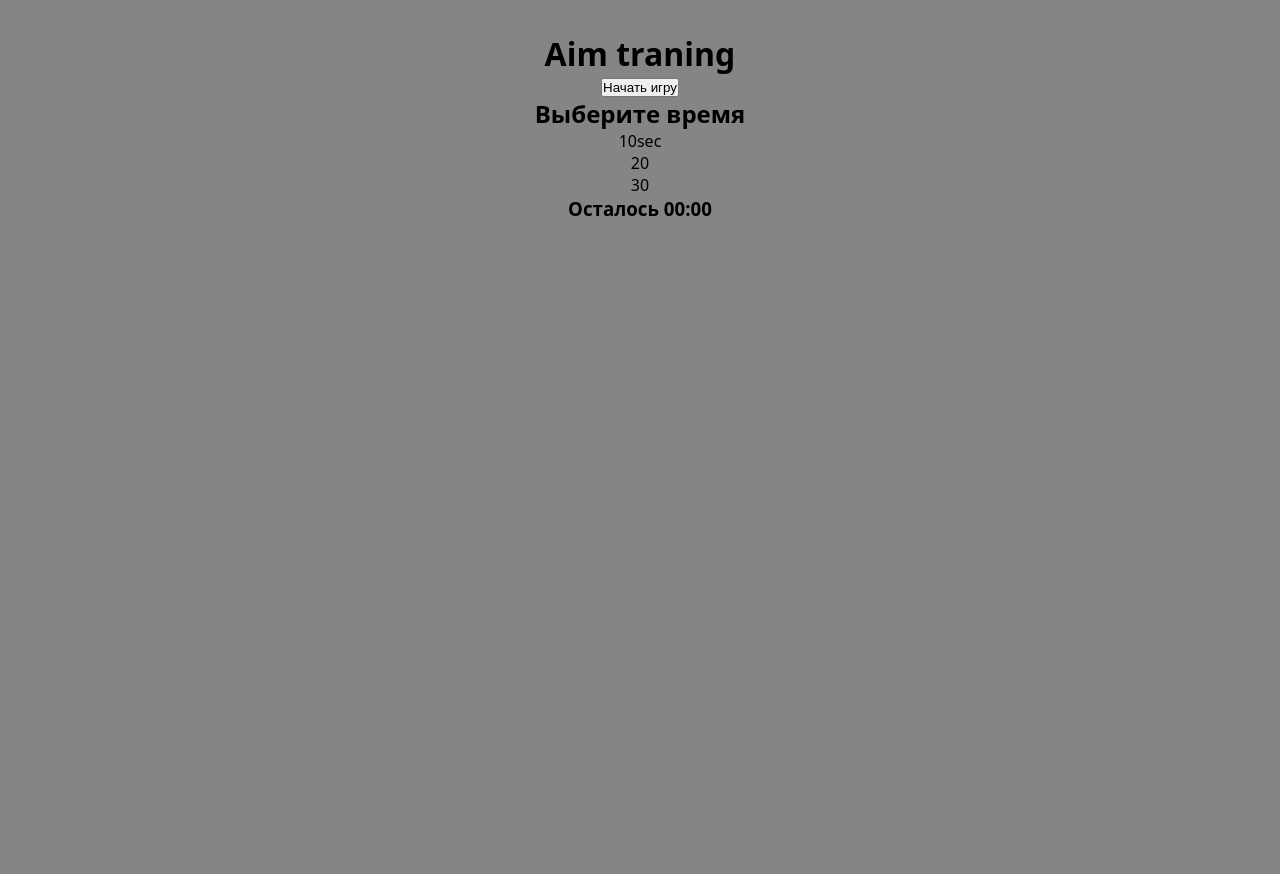
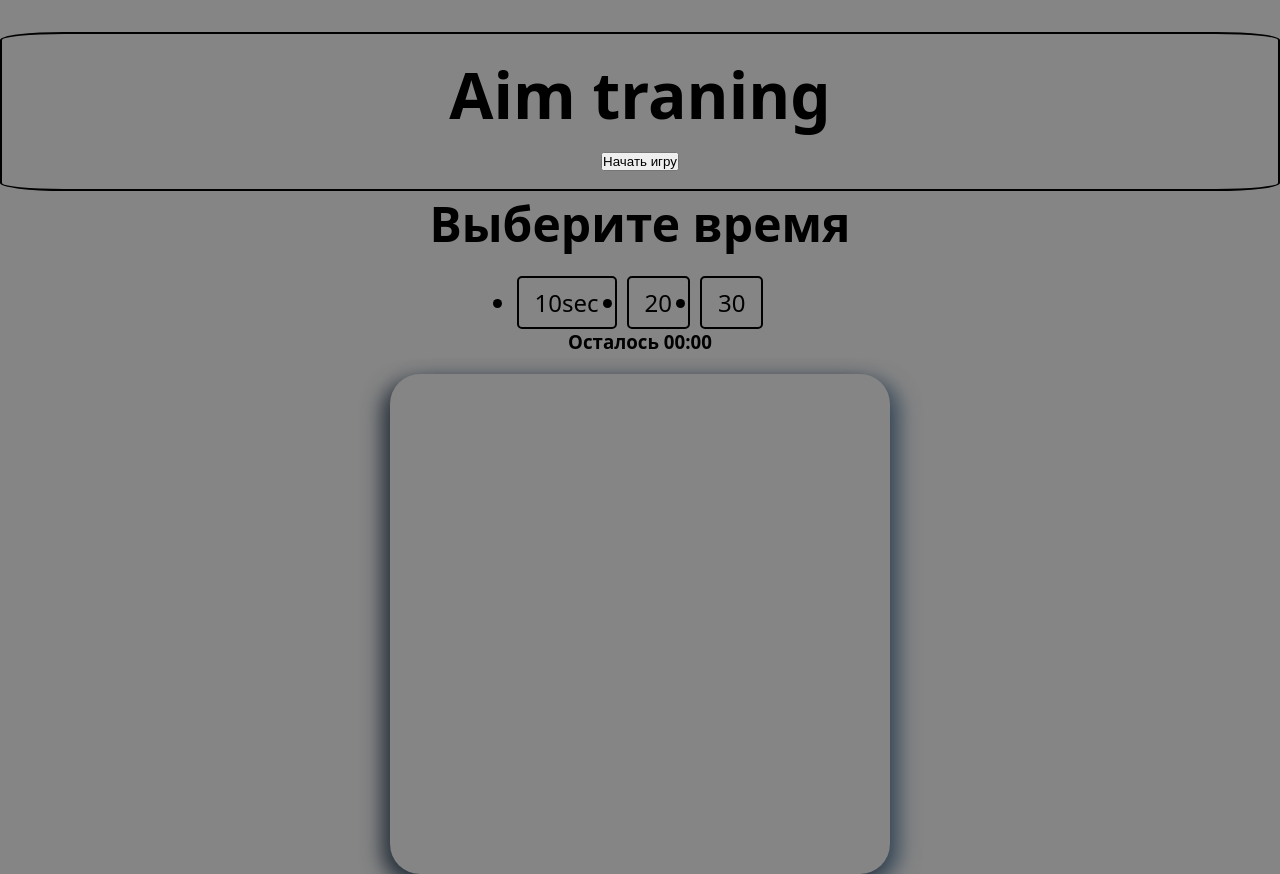
Before and after one commit to OsmanovAnar/AimTraningGame, a plain HTML site: page index.html in a window 1280 px wide. Before the commit the page ends 800 px from the top, so only its background shows below. Drawn offline with Linux system fonts and the light colour scheme.

Commit message:
Добавление стилизации

```diff
--- a/index.html
+++ b/index.html
@@ -18,7 +18,7 @@
     <div class="app">
 
 
-        <div class="start-srceen">
+        <div class="start-screen">
 
 
             <h1>Aim traning</h1>
--- a/style.css
+++ b/style.css
@@ -4,21 +4,107 @@
     box-sizing: border-box;
 }
 
-
 body {
+    width: 100vw;
+    height: 100vh;
     background-color: rgb(133, 133, 133);
-    overflow: clip;
+    /* overflow: clip; */
     color: rgb(0, 0, 0);
     font-family: system-ui, sans-serif;
     text-align: center;
 }
 
+.start-screen {
+    transition: all 0.3s ease-in-out;
+    margin-top: 2rem;
+    border: 2px solid black;
+    border-radius: 5%;
+    background-color: transparent;
+    padding: 1rem 2rem;
+    font-weight: bold;
+    font-size: 1.5rem;
 
+    &hover {
+        background-color: rgb(0, 0, 0);
+        color: black;
+    }
+}
 
+h1 {
+    font-size: 4rem;
+    line-height: 1.4;
+}
 
-.start-srceen {
+.srceen {
+    width: 100%;
+    height: 100%;
+    display: flex;
+    flex-direction: column;
+    justify-content: center;
+    align-items: center;
+    gap: 20px;
+    transition: all 0.5s ease-out;
+    background-image: linear-gradient(30deg,
+            #595959 0%,
+            #121212 47%,
+            a7a7a7 100%);
 
-    margin-top: 2rem;
-    border: 2px solid black transition: all .3s ease-in-out;
-    border-radius: 10%;
+    h2 {
+        font-size: 3rem;
+
+        &.up {
+            margin-top: -100vh;
+        }
+    }
 }
+
+#board {
+    width: 500px;
+    height: 500px;
+    display: flex;
+    justify-content: center;
+    align-items: center;
+    position: relative;
+    box-shadow: -0.5rem 0.5rem 20px #2a333d, 10px 7px 20px #425362;
+    border-radius: 30px;
+    background-image: linear-gradient(90deg, #1a1a1a 0%, 3f3f3f 47%, 3d3d3d 100%);
+    overflow: hidden;
+}
+
+.time-list {
+    display: flex;
+    justify-content: center;
+    flex-wrap: wrap;
+    gap: 10px;
+}
+
+.time-btn {
+    transition: all 0.3s ease-in-out;
+    cursor: pointer;
+    border: 2px solid black;
+    border-radius: 5px;
+    background-color: transparent;
+    padding: 0.5rem 1rem;
+    color: black;
+
+    font-size: 1.5rem;
+
+    &:hover {
+        background-color: rgb(63, 63, 63);
+    }
+}
+
+.circle {
+    position: absolute;
+    cursor: pointer;
+    border-radius: 50%;
+    background-image: linear-gradient(90deg,
+            #16d9e3 0%,
+            #30c7ec,
+            47%,
+            #46aef7 100%);
+}
+
+.score {
+    color: #16d9e3;
+}
```
